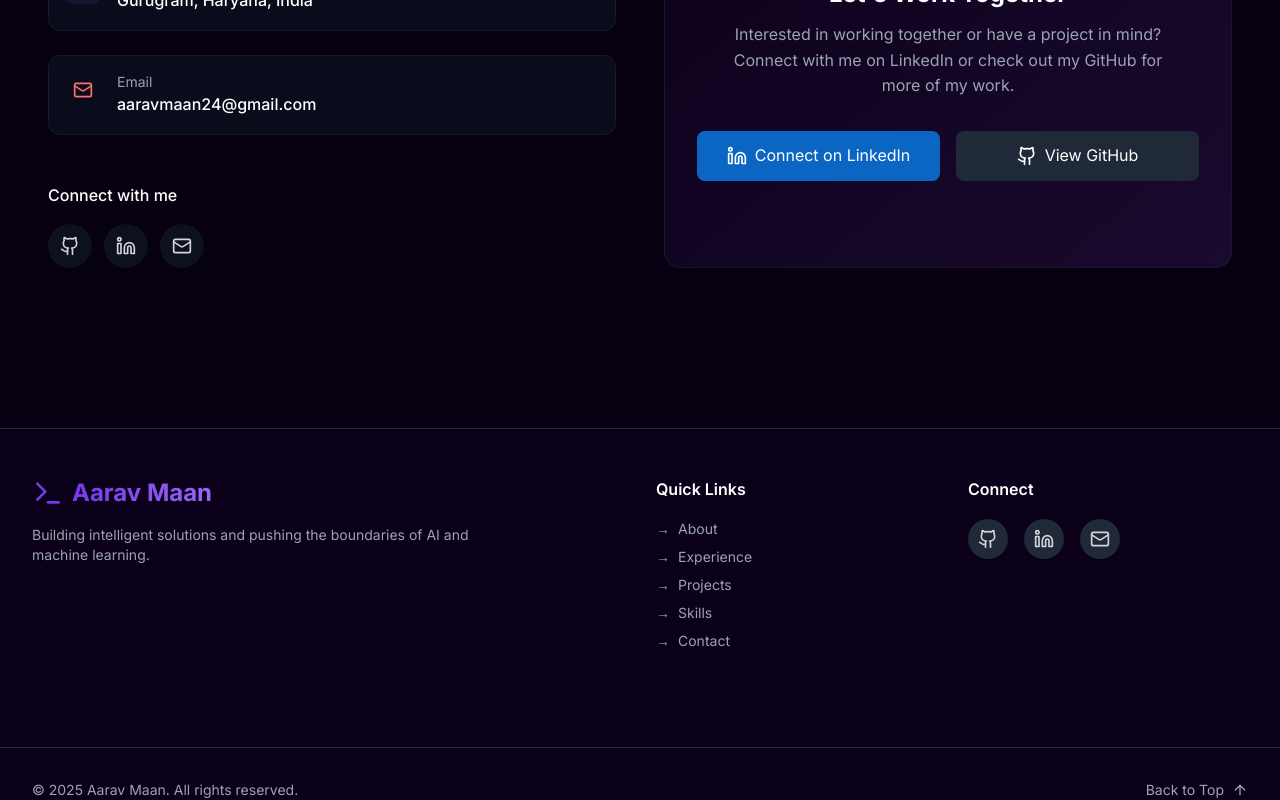
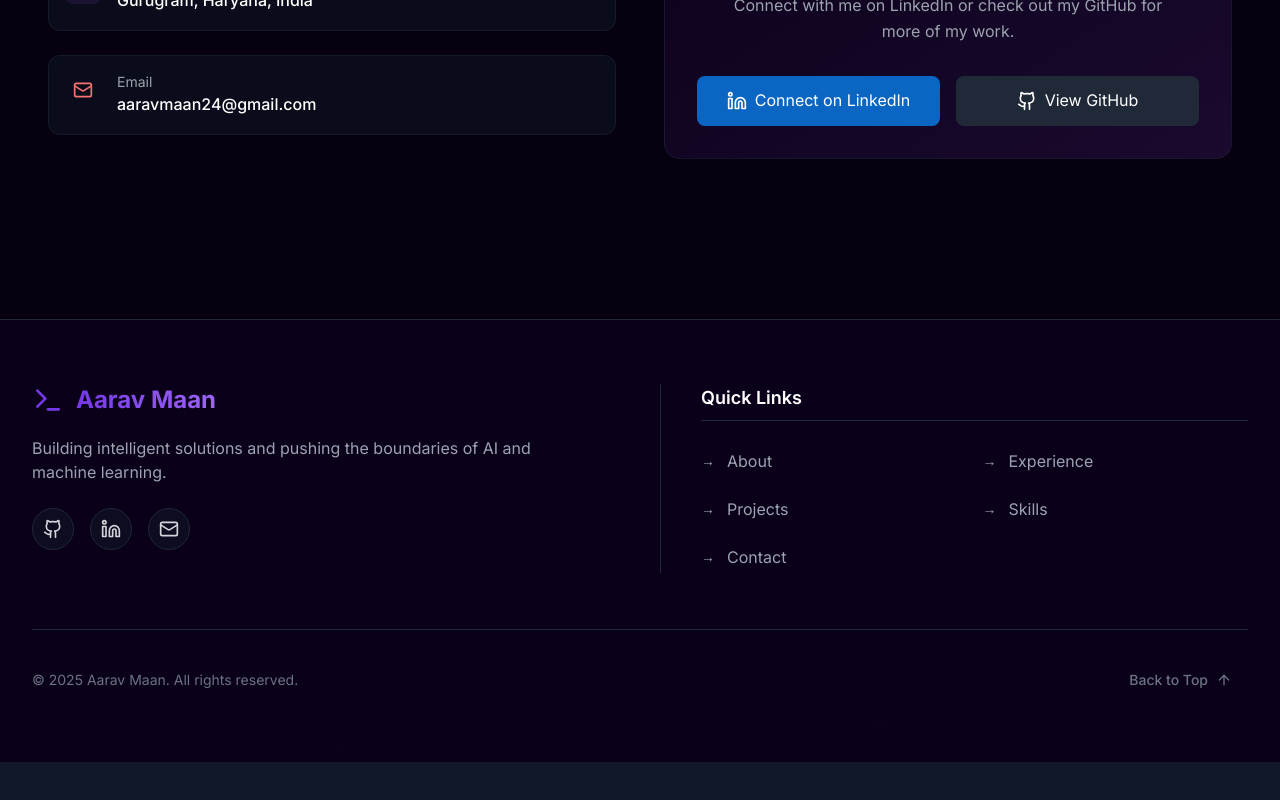
Before and after one commit to ARMNX10/AaraV.js, a Next.js app: page / in a window 1280 px wide. Shown: the part 9338-10138 px from the top of the page. After the commit the page ends 10100 px from the top, so only its background shows below. Built offline with nearby package versions, Linux system fonts and the light colour scheme.

Commit message:
mouse  + footer changes

```diff
--- a/app/components/Contact.tsx
+++ b/app/components/Contact.tsx
@@ -112,25 +112,7 @@ export default function Contact() {
               ))}
             </div>
 
-            <div className="pt-4">
-              <h4 className="text-white font-medium mb-4">Connect with me</h4>
-              <div className="flex flex-wrap gap-3">
-                {socialLinks.map((social, index) => (
-                  <motion.a
-                    key={index}
-                    href={social.href}
-                    target="_blank"
-                    rel="noopener noreferrer"
-                    className={`p-3 rounded-full bg-gray-900/70 text-gray-300 transition-all ${social.hoverColor || ''}`}
-                    whileHover={{ y: -3, scale: 1.1 }}
-                    whileTap={{ scale: 0.95 }}
-                    aria-label={social.label}
-                  >
-                    <social.icon className="w-5 h-5" />
-                  </motion.a>
-                ))}
-              </div>
-            </div>
+
           </motion.div>
 
           {/* Connect Card */}
--- a/app/components/Footer.tsx
+++ b/app/components/Footer.tsx
@@ -47,86 +47,86 @@ export default function Footer() {
   }
 
   return (
-    <footer className="bg-[#0a001a] border-t border-gray-800 mt-20 relative z-20">
+    <footer className="bg-[#0a001a] border-t border-gray-800 mt-16 md:mt-20 relative z-20">
       {/* Main Footer Content */}
-      <div className="max-w-7xl mx-auto py-12 px-4 sm:px-6 lg:px-8">
-        <div className="grid grid-cols-1 md:grid-cols-4 gap-8">
-          {/* Brand Section */}
-          <div className="col-span-1 md:col-span-2">
-            <div className="flex items-center space-x-2 mb-4">
-              <Terminal className="text-[#7639e9] w-8 h-8" />
-              <span className="text-2xl font-bold bg-clip-text text-transparent bg-gradient-to-r from-[#7639e9] to-[#9c64f7]">
+      <div className="max-w-7xl mx-auto py-10 sm:py-12 md:py-16 px-4 sm:px-6 lg:px-8">
+        <div className="grid grid-cols-1 md:grid-cols-2 gap-8 sm:gap-10">
+          {/* Brand Section - Left Side */}
+          <div className="md:pr-6 lg:pr-10">
+            <div className="flex items-center space-x-3 mb-4 sm:mb-5">
+              <Terminal className="text-[#7639e9] w-7 h-7 sm:w-8 sm:h-8 flex-shrink-0" />
+              <span className="text-xl sm:text-2xl font-bold bg-clip-text text-transparent bg-gradient-to-r from-[#7639e9] to-[#9c64f7]">
                 Aarav Maan
               </span>
             </div>
-            <p className="text-gray-400 text-sm max-w-md">
+            <p className="text-gray-400 text-sm sm:text-base leading-relaxed mb-5 sm:mb-6 max-w-lg">
               Building intelligent solutions and pushing the boundaries of AI and machine learning.
             </p>
+
+            {/* Social Links */}
+            <div className="flex flex-wrap gap-3 sm:gap-4">
+              {socialLinks.map((link, index) => (
+                <motion.a
+                  key={index}
+                  href={link.href}
+                  target="_blank"
+                  rel="noopener noreferrer"
+                  className={`p-2 sm:p-2.5 rounded-full bg-gray-900/50 text-gray-300 hover:text-white transition-all ${link.color} border border-gray-800 hover:border-[#9c64f7]/30`}
+                  whileHover={{ y: -3, scale: 1.1 }}
+                  whileTap={{ scale: 0.95 }}
+                  aria-label={link.label}
+                >
+                  <link.icon className="w-4 h-4 sm:w-5 sm:h-5" />
+                </motion.a>
+              ))}
+            </div>
           </div>
 
-          <div>
-            <h3 className="text-white font-semibold mb-4">Quick Links</h3>
-            <ul className="space-y-2">
+          {/* Quick Links - Right Side */}
+          <div className="pt-6 md:pt-0 md:pl-6 lg:pl-10 md:border-l border-gray-800">
+            <h3 className="text-white font-semibold text-base sm:text-lg mb-4 sm:mb-6 pb-2 border-b border-gray-800">Quick Links</h3>
+            <ul className="grid grid-cols-2 gap-3 sm:gap-4">
               {quickLinks.map((link) => (
                 <motion.li
                   key={link.name}
                   whileHover={{ x: 5 }}
-                  transition={{ type: 'spring', stiffness: 300 }}
+                  whileTap={{ x: 5 }}
+                  transition={{ type: 'spring', stiffness: 400 }}
+                  className="w-full"
                 >
                   <button
                     onClick={() => scrollToSection(link.href)}
-                    className="text-gray-400 hover:text-[#9c64f7] transition-colors text-sm flex items-center"
+                    className="text-gray-400 hover:text-[#9c64f7] transition-colors text-sm flex items-center group w-full text-left py-1"
                   >
-                    <span className="mr-2">→</span> {link.name}
+                    <span className="mr-2 sm:mr-3 group-hover:translate-x-1 transition-transform">→</span>
+                    <span className="text-sm sm:text-base">{link.name}</span>
                   </button>
                 </motion.li>
               ))}
             </ul>
           </div>
+        </div>
 
-          <div>
-            <h3 className="text-white font-semibold mb-4">Connect</h3>
-            <div className="flex space-x-4">
-              {socialLinks.map((link) => (
-                <motion.a
-                  key={link.label}
-                  href={link.href}
-                  target="_blank"
-                  rel="noopener noreferrer"
-                  className={`inline-flex items-center justify-center w-10 h-10 rounded-full bg-gray-800 text-gray-300 hover:text-white transition-all ${link.color}`}
-                  aria-label={link.label}
-                  whileHover={{ scale: 1.1, backgroundColor: 'rgba(118, 57, 233, 0.2)' }}
-                  whileTap={{ scale: 0.9 }}
-                >
-                  <link.icon className="w-5 h-5" />
-                </motion.a>
-              ))}
-            </div>
-          </div>
-        </div>
-      </div>
-
-      {/* Bottom Bar */}
-      <div className="border-t border-gray-800 mt-12 pt-8">
-        <div className="max-w-7xl mx-auto px-4 sm:px-6 lg:px-8">
-          <div className="flex flex-col md:flex-row justify-between items-center">
-            <p className="text-gray-400 text-sm">
+        {/* Bottom Bar */}
+        <div className="border-t border-gray-800 mt-10 sm:mt-12 md:mt-14 pt-6 sm:pt-8">
+          <div className="flex flex-col sm:flex-row justify-between items-center text-center sm:text-left">
+            <p className="text-gray-500 text-xs sm:text-sm">
               &copy; {currentYear} Aarav Maan. All rights reserved.
             </p>
 
-            {/* Single Back to Top Button */}
+            {/* Back to Top Button */}
             <motion.button
               onClick={scrollToTop}
-              className="flex items-center space-x-2 text-gray-400 hover:text-[#9c64f7] transition-colors duration-200 group mt-4 md:mt-0"
+              className="flex items-center justify-center sm:justify-start space-x-2 text-gray-500 hover:text-[#9c64f7] transition-colors duration-200 group mt-4 sm:mt-0 px-4 py-2 rounded-lg hover:bg-gray-900/50 w-full sm:w-auto"
               initial={{ opacity: 0 }}
               whileInView={{ opacity: 1 }}
               transition={{ duration: 0.6, delay: 0.2 }}
               viewport={{ once: true }}
-              whileHover={{ y: -2 }}
-              whileTap={{ scale: 0.95 }}
+              whileHover={{ y: -2, scale: 1.02 }}
+              whileTap={{ scale: 0.98 }}
             >
-              <span className="text-sm">Back to Top</span>
-              <ArrowUp className="w-4 h-4 group-hover:-translate-y-1 transition-transform duration-200" />
+              <span className="text-xs sm:text-sm font-medium">Back to Top</span>
+              <ArrowUp className="w-3 h-3 sm:w-4 sm:h-4 group-hover:-translate-y-0.5 transition-transform duration-200" />
             </motion.button>
           </div>
         </div>
--- a/app/components/InteractiveBackground.tsx
+++ b/app/components/InteractiveBackground.tsx
@@ -1,31 +1,86 @@
 'use client';
 
-import { motion, useMotionValue, useTransform } from 'framer-motion';
-import { useEffect, useRef } from 'react';
+import { motion, useMotionValue, useTransform, useSpring } from 'framer-motion';
+import { useEffect, useRef, useState } from 'react';
 
 export default function InteractiveBackground() {
   const ref = useRef<HTMLDivElement>(null);
+  const [isMobile, setIsMobile] = useState(false);
   const mouseX = useMotionValue(0);
   const mouseY = useMotionValue(0);
+  const springConfig = { damping: 30, stiffness: 300 };
+  const springX = useSpring(mouseX, springConfig);
+  const springY = useSpring(mouseY, springConfig);
 
-  // Mouse move effect
+  // Check if mobile on component mount
   useEffect(() => {
-    const handleMouseMove = (e: MouseEvent) => {
+    const checkMobile = () => {
+      setIsMobile(window.innerWidth < 768);
+    };
+
+    checkMobile();
+    window.addEventListener('resize', checkMobile);
+    return () => window.removeEventListener('resize', checkMobile);
+  }, []);
+
+  // Handle mouse and touch movements
+  useEffect(() => {
+    if (!ref.current) return;
+
+    const handlePointerMove = (e: MouseEvent | TouchEvent) => {
       if (!ref.current) return;
       const rect = ref.current.getBoundingClientRect();
-      mouseX.set((e.clientX - rect.left) / rect.width);
-      mouseY.set((e.clientY - rect.top) / rect.height);
+      let clientX, clientY;
+
+      if ('touches' in e) {
+        // Touch event
+        if (e.touches.length > 0) {
+          clientX = e.touches[0].clientX;
+          clientY = e.touches[0].clientY;
+        } else {
+          return; // No touch points
+        }
+      } else {
+        // Mouse event
+        clientX = e.clientX;
+        clientY = e.clientY;
+      }
+
+      // Update position with bounds checking
+      const x = Math.max(0, Math.min(1, (clientX - rect.left) / rect.width));
+      const y = Math.max(0, Math.min(1, (clientY - rect.top) / rect.height));
+
+      mouseX.set(x);
+      mouseY.set(y);
     };
 
-    window.addEventListener('mousemove', handleMouseMove);
-    return () => window.removeEventListener('mousemove', handleMouseMove);
-  }, [mouseX, mouseY]);
+    // Handle touch end to reset position on mobile
+    const handleTouchEnd = () => {
+      if (isMobile) {
+        // Move to center on touch end for mobile
+        mouseX.set(0.5);
+        mouseY.set(0.5);
+      }
+    };
 
-  // Create transforms based on mouse position
-  const x1 = useTransform(mouseX, [0, 1], [-30, 30]);
-  const y1 = useTransform(mouseY, [0, 1], [-30, 30]);
-  const x2 = useTransform(mouseX, [0, 1], [30, -30]);
-  const y2 = useTransform(mouseY, [0, 1], [30, -30]);
+    // Add event listeners
+    window.addEventListener('mousemove', handlePointerMove);
+    window.addEventListener('touchmove', handlePointerMove, { passive: true });
+    window.addEventListener('touchend', handleTouchEnd);
+
+    return () => {
+      window.removeEventListener('mousemove', handlePointerMove);
+      window.removeEventListener('touchmove', handlePointerMove);
+      window.removeEventListener('touchend', handleTouchEnd);
+    };
+  }, [isMobile, mouseX, mouseY]);
+
+  // Create transforms based on pointer position with reduced movement range for mobile
+  const movementRange = isMobile ? 15 : 30;
+  const x1 = useTransform(springX, [0, 1], [-movementRange, movementRange]);
+  const y1 = useTransform(springY, [0, 1], [-movementRange, movementRange]);
+  const x2 = useTransform(springX, [0, 1], [movementRange, -movementRange]);
+  const y2 = useTransform(springY, [0, 1], [movementRange, -movementRange]);
 
   return (
     <div ref={ref} className="fixed inset-0 -z-10 overflow-hidden pointer-events-none">
@@ -34,18 +89,20 @@ export default function InteractiveBackground() {
 
       {/* Mouse-reactive orbs - more subtle */}
       <motion.div
-        className="absolute top-1/3 left-1/4 w-[600px] h-[400px] rounded-full bg-gradient-to-br from-blue-900/10 to-blue-600/5 blur-2xl"
+        className="absolute top-1/3 left-1/4 w-[600px] h-[400px] rounded-full bg-gradient-to-br from-blue-900/10 to-blue-600/5 blur-2xl transition-transform duration-1000 ease-out"
         style={{
           x: x1,
           y: y1,
+          scale: isMobile ? 0.8 : 1,
         }}
       />
 
       <motion.div
-        className="absolute bottom-1/4 right-1/4 w-[500px] h-[300px] rounded-full bg-gradient-to-br from-purple-900/10 to-purple-600/5 blur-2xl"
+        className="absolute bottom-1/4 right-1/4 w-[500px] h-[300px] rounded-full bg-gradient-to-br from-purple-900/10 to-purple-600/5 blur-2xl transition-transform duration-1000 ease-out"
         style={{
           x: x2,
           y: y2,
+          scale: isMobile ? 0.8 : 1,
         }}
       />
 
```
